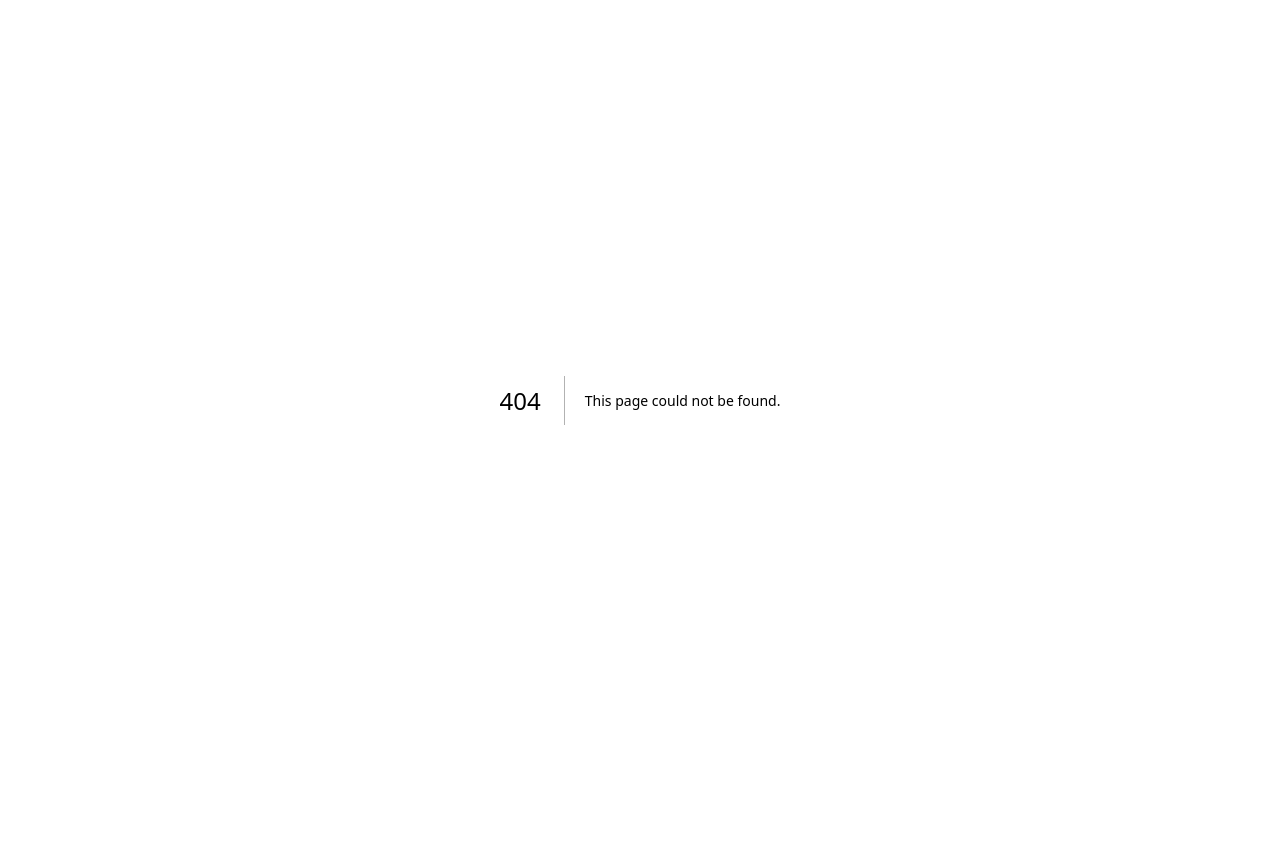
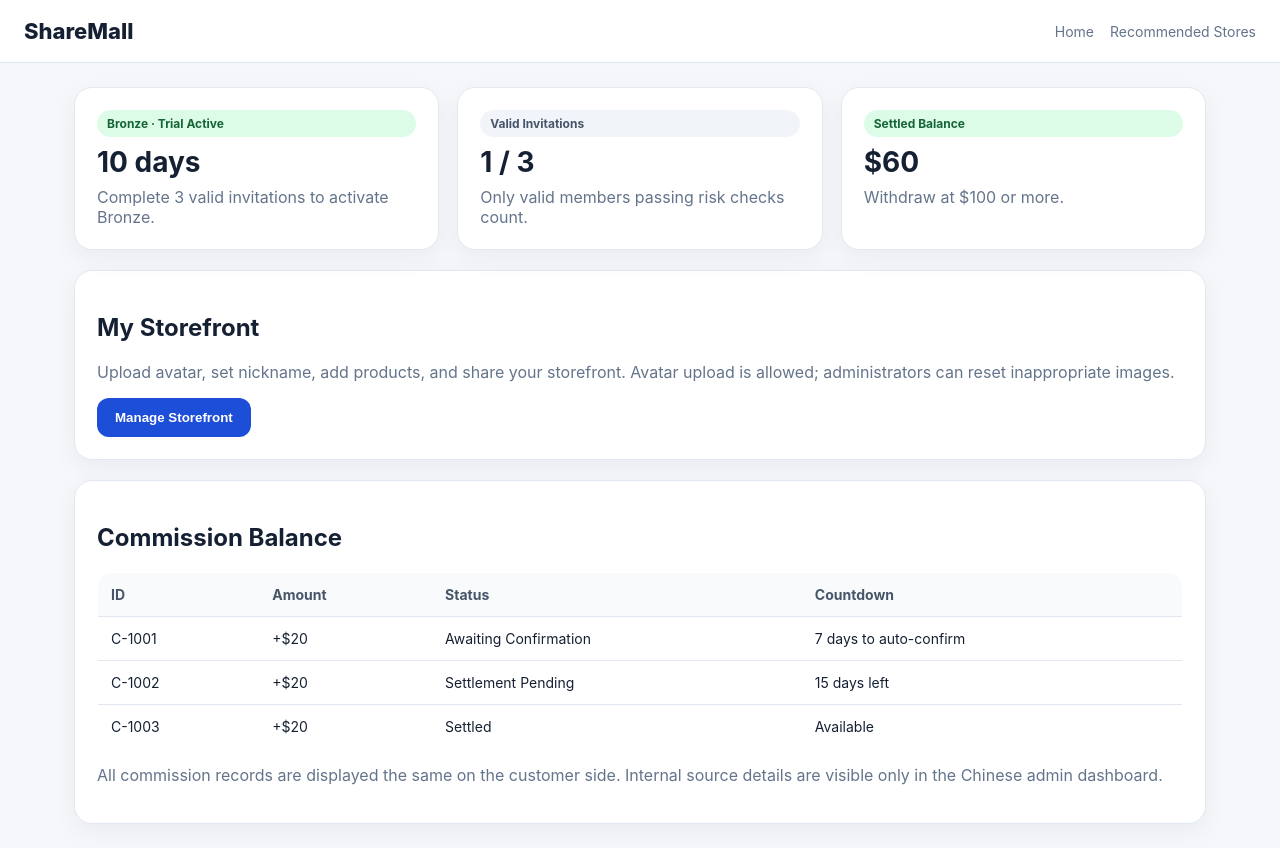
Before and after one commit to ljh285218864-hue/123456, a Next.js app: page /account in a window 1280 px wide. Before the commit this address had no page. Before the commit the page ends 800 px from the top, so only its background shows below. Built offline with nearby package versions, Linux system fonts and the light colour scheme.

Commit message:
Add account wallet page scaffold

```diff
--- /dev/null
+++ b/app/account/page.tsx
@@ -0,0 +1,35 @@
+import Link from 'next/link';
+
+const commissions = [
+  { id: 'C-1001', amount: '+$20', status: 'Awaiting Confirmation', countdown: '7 days to auto-confirm' },
+  { id: 'C-1002', amount: '+$20', status: 'Settlement Pending', countdown: '15 days left' },
+  { id: 'C-1003', amount: '+$20', status: 'Settled', countdown: 'Available' }
+];
+
+export default function AccountPage() {
+  return (
+    <>
+      <nav className="nav"><div className="brand">ShareMall</div><div className="navlinks"><Link href="/">Home</Link><Link href="/recommendations">Recommended Stores</Link></div></nav>
+      <main className="container">
+        <div className="grid grid-3" style={{ marginBottom: 20 }}>
+          <div className="card stat"><span className="pill">Bronze · Trial Active</span><strong>10 days</strong><span className="muted">Complete 3 valid invitations to activate Bronze.</span></div>
+          <div className="card stat"><span className="pill muted">Valid Invitations</span><strong>1 / 3</strong><span className="muted">Only valid members passing risk checks count.</span></div>
+          <div className="card stat"><span className="pill">Settled Balance</span><strong>$60</strong><span className="muted">Withdraw at $100 or more.</span></div>
+        </div>
+        <div className="card" style={{ marginBottom: 20 }}>
+          <h2>My Storefront</h2>
+          <p className="muted">Upload avatar, set nickname, add products, and share your storefront. Avatar upload is allowed; administrators can reset inappropriate images.</p>
+          <button className="btn" type="button">Manage Storefront</button>
+        </div>
+        <div className="card">
+          <h2>Commission Balance</h2>
+          <table className="table">
+            <thead><tr><th>ID</th><th>Amount</th><th>Status</th><th>Countdown</th></tr></thead>
+            <tbody>{commissions.map(item => <tr key={item.id}><td>{item.id}</td><td>{item.amount}</td><td>{item.status}</td><td>{item.countdown}</td></tr>)}</tbody>
+          </table>
+          <p className="muted">All commission records are displayed the same on the customer side. Internal source details are visible only in the Chinese admin dashboard.</p>
+        </div>
+      </main>
+    </>
+  );
+}
```
